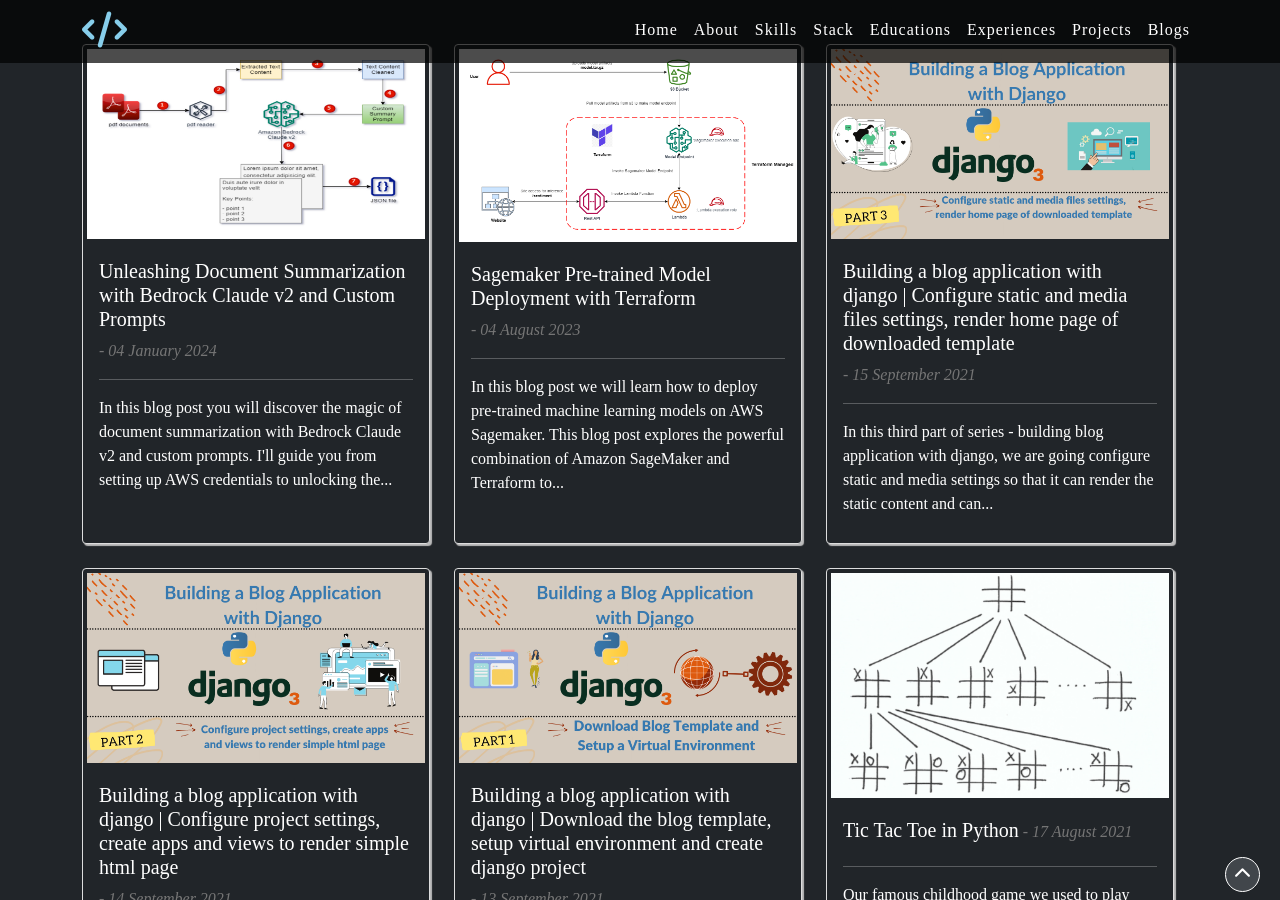
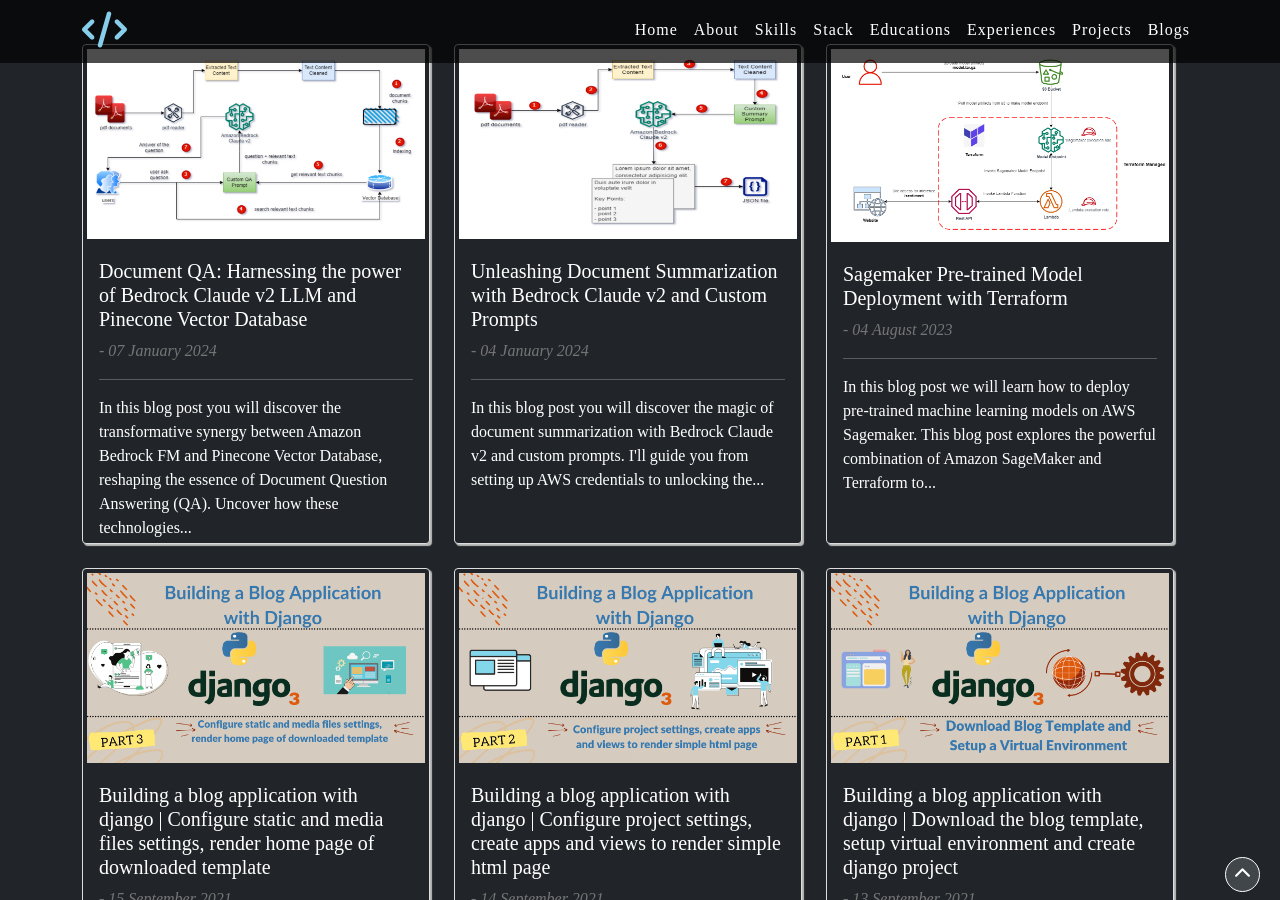
Before and after one commit to shishir-subedi/blogsite, a Jekyll site: the page built from index.html, in a window 1280 px wide and 900 px high, scrolled down 6649 px. Built offline with Jekyll 4.4.1, drawn with Linux system fonts in a browser that asks for light colours; nearby versions of some CDN libraries; comment, search, counter and statistics services are not loaded; some of the changed lines change nothing that is shown; some of the changed text lies outside the part shown.

Commit message:
added post on document QA using bedrock and pinecone

````diff
--- a/_posts/2024-01-04-unleashing-document-summarization-with-bedrock-claude-v2-and-custom-prompts.md
+++ b/_posts/2024-01-04-unleashing-document-summarization-with-bedrock-claude-v2-and-custom-prompts.md
@@ -3,10 +3,10 @@
 image_path: /static/img/blogs/blog/unleashing-document-summarization-with-bedrock-claude-v2-and-custom-prompts.png
 title: "Unleashing Document Summarization with Bedrock Claude v2 and Custom Prompts"
 permalink: "/blogs/unleashing-document-summarization-with-bedrock-claude-v2-and-custom-prompts/"
-# next_post: ""
+next_post: "/blogs/document-qa-harnessing-the-power-of-bedrock-claude-v2-llm-and-pinecone-vector-database"
 previous_post: "/blogs/sagemaker-pre-trained-model-deployment-terraform/"
 created: 2024-01-04 17:33:00 +0545
-updated: 2024-01-04 20:03:00 +0545
+updated: 2024-01-07 10:03:00 +0545
 description: "In this blog post you will discover the magic of document summarization with Bedrock Claude v2 and custom prompts. I'll guide you from setting up AWS credentials to unlocking the power of Large Language Models, breaking down each step. Witness how Bedrock transforms intricate content into easy-to-understand summaries and dumping into json to be rendered at frontend."
 categories: Document Summarization, Natural Language Processing, Large Language Models, Text Analytics, Information Retrieval
 published: true
--- /dev/null
+++ b/_posts/2024-01-07-document-qa-harnessing-the-power-of-bedrock-claude-v2-llm-and-pinecone-vector-database.md
@@ -0,0 +1,214 @@
+---
+layout: page
+image_path: /static/img/blogs/blog/document-qa-harnessing-the-power-of-bedrock-claude-v2-llm-and-pinecone-vector-database.png
+title: "Document QA: Harnessing the power of Bedrock Claude v2 LLM and Pinecone Vector Database"
+permalink: "/blogs/document-qa-harnessing-the-power-of-bedrock-claude-v2-llm-and-pinecone-vector-database/"
+# next_post: ""
+previous_post: "/blogs/unleashing-document-summarization-with-bedrock-claude-v2-and-custom-prompts/"
+created: 2024-01-07 10:03:00 +0545
+updated: 2024-01-07 10:03:00 +0545
+description: "In this blog post you will discover the transformative synergy between Amazon Bedrock FM and Pinecone Vector Database, reshaping the essence of Document Question Answering (QA). Uncover how these technologies empower chatbots to seamlessly navigate complex documents, offering a glimpse into the future of intelligent customer support."
+categories: Document Question Answering, Natural Language Processing, Large Language Models, Text Analytics, Information Retrieval, Retrieval Augmented Generation
+published: true
+tags: AWS Bedrock LLM ML RAG
+hitscount: "https://hits.seeyoufarm.com/api/count/incr/badge.svg?url=https%3A%2F%2Fshishirsubedi.com%2Fblogs%2Fdocument-qa-harnessing-the-power-of-bedrock-claude-v2-llm-and-pinecone-vector-database%2F&count_bg=%232E3439&title_bg=%23FF0000&icon=&icon_color=%23E7E7E7&title=Visited&edge_flat=false"
+---
+
+### Introduction
+In the dynamic landscape of customer support, the integration of advanced technologies has given rise to a new frontier in conversational AI. This blog post sheds light on the transformative synergy between Amazon Bedrock FM (Anthropic Claude v2) and Pinecone Vector Database, spotlighting their pivotal role in enhancing Document Question Answering (QA).
+
+As businesses increasingly rely on chatbots to provide instant and accurate support, the ability to extract relevant information from documents becomes paramount. Imagine a chatbot not only understanding user inquiries but also seamlessly retrieving precise answers from extensive documentation. In this exploration, we will explore the capabilities of Amazon Bedrock FM as LLM and Pinecone Vector Database and how their integration empowers chatbots to navigate and comprehend complex documents, ensuring a more intelligent and responsive customer support experience. *The example implementation provided serves as an analogy, offering a practical illustration of the concepts discussed.*
+<br />
+<br />
+
+#### Amazon Bedrock
+[Amazon Bedrock](https://aws.amazon.com/bedrock/){:target="_blank"} offers a fully managed service that provides access to top-tier foundation models (FMs) from leading AI companies via a single API. This streamlined platform, featuring models from AI21 Labs, Anthropic, Cohere, Meta, Stability AI, and Amazon itself, comes equipped with a comprehensive set of tools, ensuring the development of generative AI applications with a focus on security, privacy, and responsible AI practices. Amazon Bedrock simplifies the experimentation and evaluation of FMs, allowing users to seamlessly customize models for their unique use cases through techniques like fine-tuning and [Retrieval Augmented Generation (RAG)](https://www.promptingguide.ai/techniques/rag){:target="_blank"}. The serverless nature of Amazon Bedrock eliminates infrastructure management hassles, enabling secure integration and deployment of generative AI capabilities into applications using familiar AWS services, marking a significant stride in democratizing AI innovation.
+<br />
+<br />
+
+#### Pinecone
+[Pinecone](https://www.pinecone.io/){:target="_blank"} offers a cloud-native vector database designed to elevate the efficiency of storing and querying complex data representations. Its strength lies in vector embeddings, a robust form of data that captures semantic information, essential for applications involving large language models. Traditional databases often struggle to keep pace with the intricacies and scale of vector data, but Pinecone excels by providing optimized storage and querying capabilities tailored to the unique requirements of vector embeddings. This results in rapid query results with minimal latency, empowering developers to seamlessly harness the potential of vector embeddings for creating sophisticated AI applications.
+
+I'm a big fan of pinecone features - metadata filtering and namespace features. Namespace within an index allows you to store and group embeddings according to the task name provided. For example you might want to store document chunks on one namespace while storing few shot examples on another namespace within the same index.
+
+<br />
+<br />
+
+This blog post continues from our [previous blog post](https://shishirsubedi.com/blogs/unleashing-document-summarization-with-bedrock-claude-v2-and-custom-prompts/){:target="_blank"}. In this post, the primary focus is on the creation of document chunks, their storage in the Pinecone vector database, retrieval of relevant text chunks for user questions, and the creation of a Pydantic parser to extract answers from the Language Model.
+
+<br />
+<br />
+
+### Setup
+For a hands-on experience, sign up for a free instance of Pinecone and export the credentials as environment variables (refer .env.sample file). Additionally, ensure your AWS account has Bedrock enabled in your region. Follow the provided commands for exporting environment variables, setting up notebook server - including the creation of a virtual environment, activation, and installation of necessary requirements.
+
+```bash
+export PINECONE_API_KEY=<pinecone-api-key>
+export PINECONE_ENV=<pinecone-env>
+
+python3 -m venv venv
+source venv/bin/activate
+pip install -r requirements.txt
+jupyter notebook
+```
+<br />
+
+*Replace `<pinecone-api-key>` with your Pinecone api key and `<pinecone-env>` with your Pinecone environment.*
+
+<br />
+<br />
+
+### Implementation
+In the [previous blog post](https://shishirsubedi.com/blogs/unleashing-document-summarization-with-bedrock-claude-v2-and-custom-prompts/){:target="_blank"}, we extracted PDF document text, cleaned it, and created summaries using Bedrock with a custom prompt. In this task, we take it a step further by dividing cleaned text into chunks with Langchain's CharacterTextSplitter, ensuring an overlap for contextual relevance then create MD5 hashes for each text chunk, serving as unique IDs for Pinecone indexing to prevent duplicate indexing. The process ensures efficient storage and retrieval of document chunks, contributing to a streamlined Document QA approach.
+
+```python
+text_splitter = CharacterTextSplitter(
+    separator="\n\n",
+    chunk_size=2048,
+    chunk_overlap=250,
+    length_function=len,
+    is_separator_regex=False
+)
+```
+
+*This will be used to split the text content into chunks of 2048 characters*
+<br />
+<br />
+
+
+```python
+
+def calculate_md5(text):
+    md5_hash = hashlib.md5()
+    md5_hash.update(text.encode('utf-8'))
+    md5_hexdigest = md5_hash.hexdigest()
+    return md5_hexdigest
+```
+
+*This will be used to create MD5 hash of text chunk which will be used by pinecone as unique ID*
+<br />
+<br />
+
+
+```python
+
+for doc in tqdm.tqdm(new_documents):
+    text_chunks = text_splitter.split_text(doc.page_content)
+    chunk_ids = [calculate_md5(text_chunk) for text_chunk in text_chunks]
+    chunk_metadatas = [{"chunk": index, "source": doc.metadata["source"]} for index in range(len(text_chunks))]
+    pinecone_upsert(pinecone_vs, text_chunks, metadatas=chunk_metadatas, ids=chunk_ids)
+    time.sleep(1)
+```
+
+*Process to index vector embeddings of the text chunks and metadata into pinecone index*
+<br />
+<br />
+
+
+```python
+
+def pinecone_similarity_search(vectorstore, query, filter={}, k=4):
+    docs = vectorstore.similarity_search(
+        query,
+        k=k,
+        filter=filter
+    )
+    return docs
+```
+
+*This function will yield top 4 relevant text chunks for the provided user question*
+<br />
+<br />
+
+
+```python
+
+class AnswerParser(BaseModel):
+    answer : str = Field(description="Answer of the user question based on context provided.")
+
+answer_parser = PydanticOutputParser(pydantic_object=AnswerParser)
+```
+
+*Making AnswerParser class using PydanticOutputParser from Langchain. This refines responses to extract only the answer for the provided user question, ensuring consistency.*
+<br />
+<br />
+
+
+```python
+
+def get_qa_prompt(question, context, answer_parser):
+    qa_prompt = PromptTemplate(
+            template="""Human: You are a world class algorithm for extracting information in structured formats.
+            You are provided with the user question along with the relevant text chunks to the user question from vector store.
+            Your task is to answer user question based on the relevant text chunks.
+
+            {format_instructions}
+
+            Use the given format to extract answer for the following user's question:
+            {question}
+
+            The relevant text chunks are as follow:
+            {context}
+
+            Note:- Make sure to answer in the correct format specified above. \
+            If you don't know the answer from the provided text context don't try to generate on your own. \
+            In that case reply with 'I do not having enough context to answer your question.'"
+
+            Assistant:
+
+
+            """,
+            input_variables=["question", "context"],
+            partial_variables={"format_instructions": answer_parser.get_format_instructions()},
+        )
+    return qa_prompt
+```
+
+*Making custom prompt to instruct LLM how to generate Answer based on user question and provided text chunk as context*
+<br />
+<br />
+
+
+```python
+
+def get_question_answer_from_llm(question, parser):
+    context = get_text_chunks_from_pinecone(question)
+    qa_prompt = get_qa_prompt(question, context, parser)
+    _input = qa_prompt.format_prompt(question=question, context=context, parser=parser)
+    _output = llm(_input.to_string())
+    try:
+        obj = parser.parse(_output)
+        return obj.answer
+    except Exception as ex:
+        print("Failed to parse answer response from LLM", ex)
+        return None
+```
+
+*Function to execute question answer process from LLM*
+<br />
+<br />
+
+
+```python
+
+question = "In what ways does AI contribute to the effectiveness of email marketing campaigns?"
+answer = get_question_answer_from_llm(question, answer_parser)
+print(answer)
+
+```
+**Answer from LLM**
+
+*AI contributes to the effectiveness of email marketing campaigns by helping with tasks such as organizing email lists, personalizing content to target specific audiences, and automating the writing of emails. \This saves time for marketers and allows for better optimization and ROI of campaigns.*
+
+<br />
+
+**Find the complete source code in the following [github repository](https://github.com/ccir41/llm-applications){:target="_blank"}**
+
+<br />
+
+### Conclusion
+In the dynamic landscape of conversational AI, the fusion of Amazon Bedrock FM and Pinecone Vector Database stands as a transformative force, reshaping the very essence of Document Question Answering (QA). The increasing reliance on chatbots for instant support propels us into a future where extracting precise information from extensive documents becomes paramount. Visualize a chatbot not only deciphering user inquiries but effortlessly retrieving precise answers from a vast sea of documentation. This exploration has unraveled the distinctive capabilities of Amazon Bedrock FM as a Language Model (LLM) and Pinecone Vector Database, spotlighting their advanced functionalities that elevate customer support to new heights of responsiveness. As we conclude this journey, the reader is left with a vivid understanding of the potential impact — a future where customer support is not just a service but a seamless and intelligent engagement, setting the stage for a paradigm shift in the realm of customer interactions.
+<br />
+<br />
+
+---
````
Also changed, not shown: static/img/blogs/blog/document-qa-harnessing-the-power-of-bedrock-claude-v2-llm-and-pinecone-vector-database.png (added).
